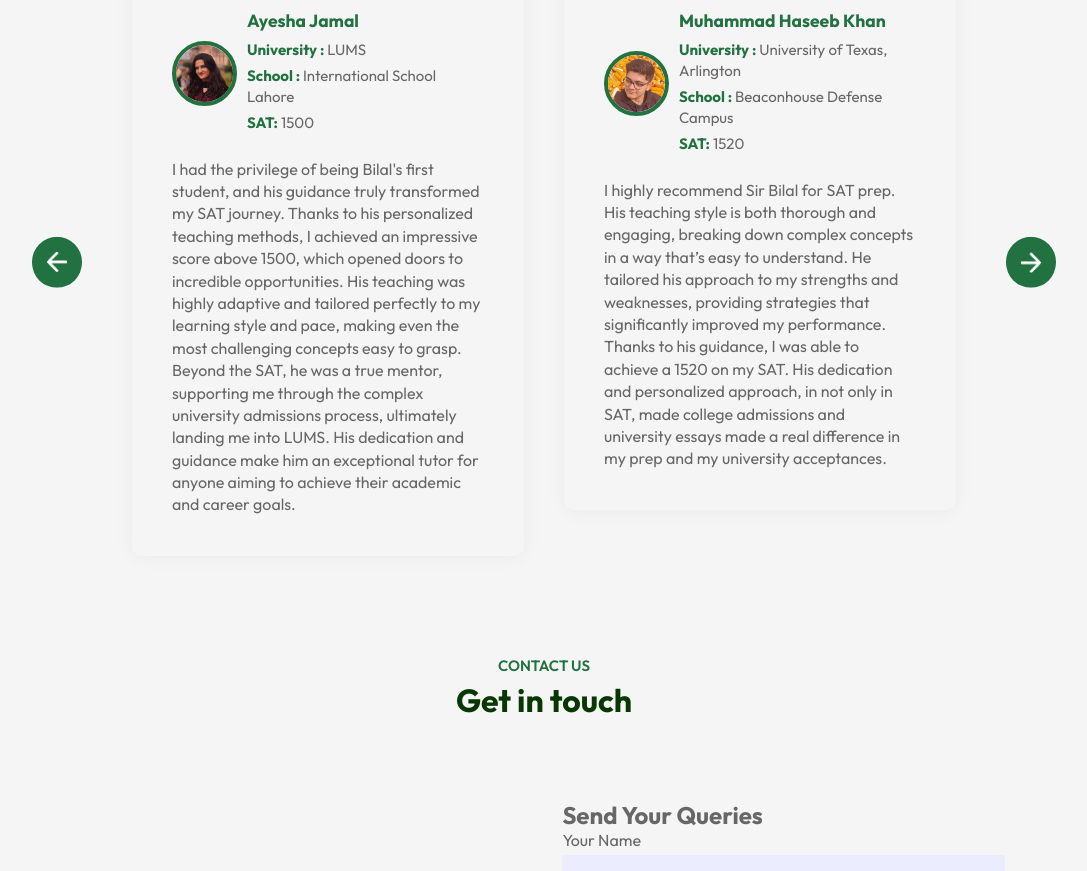
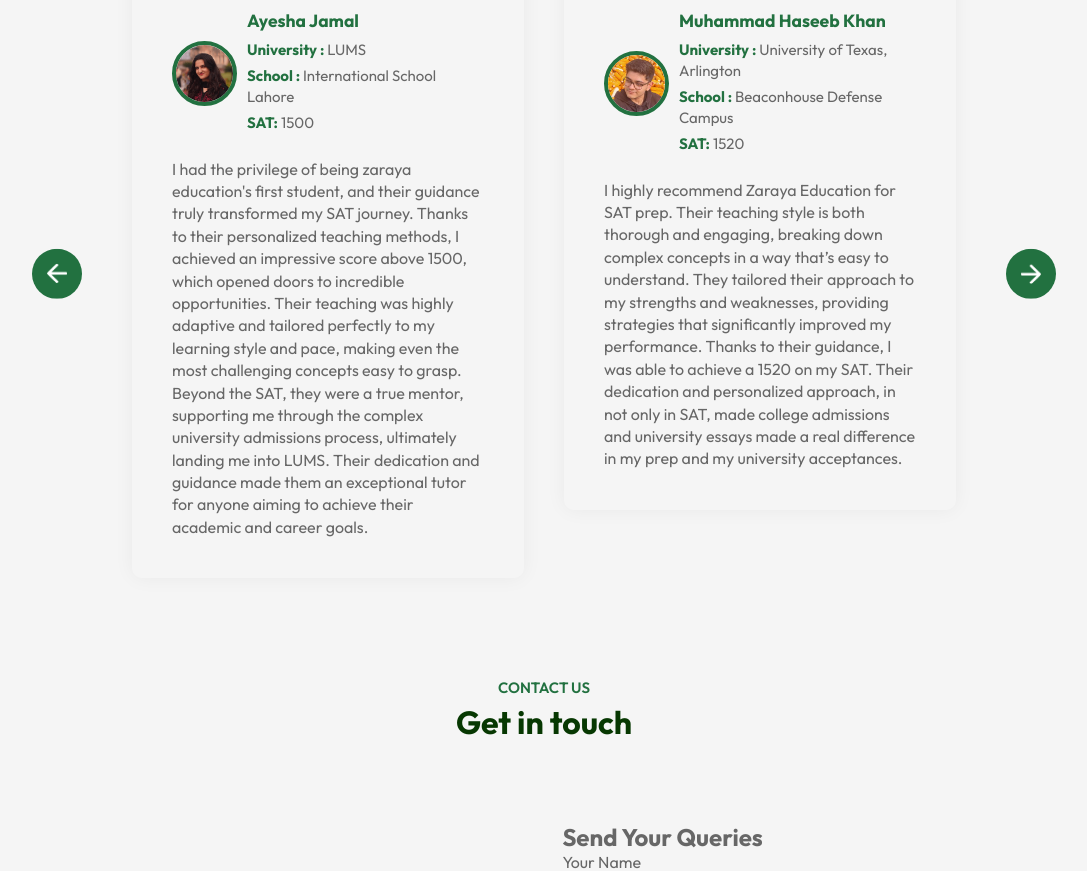
Before and after one commit to Zaeem944/ConsultantProject, a React (Vite) app in the folder ConsultantProject/: page / in a window 1280 px wide. Shown: the part 3180-4051 px from the top of the page, without its empty margins (96-1183 px from the left). Built offline with nearby package versions, Linux system fonts and the light colour scheme.

Commit message:
Update Testimonials.jsx

```diff
--- a/ConsultantProject/src/components/Testimonials/Testimonials.jsx
+++ b/ConsultantProject/src/components/Testimonials/Testimonials.jsx
@@ -46,7 +46,7 @@
                             <p><b>SAT:</b> 1500 </p>
                         </div>
                     </div>
-                    <p>I had the privilege of being Bilal's first student, and his guidance truly transformed my SAT journey. Thanks to his personalized teaching methods, I achieved an impressive score above 1500, which opened doors to incredible opportunities. His teaching was highly adaptive and tailored perfectly to my learning style and pace, making even the most challenging concepts easy to grasp. Beyond the SAT, he was a true mentor, supporting me through the complex university admissions process, ultimately landing me into LUMS. His dedication and guidance make him an exceptional tutor for anyone aiming to achieve their academic and career goals.</p>
+                    <p>I had the privilege of being zaraya education's first student, and their guidance truly transformed my SAT journey. Thanks to their personalized teaching methods, I achieved an impressive score above 1500, which opened doors to incredible opportunities. Their teaching was highly adaptive and tailored perfectly to my learning style and pace, making even the most challenging concepts easy to grasp. Beyond the SAT, they were a true mentor, supporting me through the complex university admissions process, ultimately landing me into LUMS. Their dedication and guidance made them an exceptional tutor for anyone aiming to achieve their academic and career goals.</p>
                 </div>
             </li>
             <li>
@@ -60,7 +60,7 @@
                             <p><b>SAT:</b> 1520 </p>
                         </div>
                     </div>
-                    <p>I highly recommend Sir Bilal for SAT prep. His teaching style is both thorough and engaging, breaking down complex concepts in a way that’s easy to understand. He tailored his approach to my strengths and weaknesses, providing strategies that significantly improved my performance. Thanks to his guidance, I was able to achieve a 1520 on my SAT. His dedication and personalized approach, in not only in SAT, made college admissions and university essays made a real difference in my prep and my university acceptances.</p>
+                    <p>I highly recommend Zaraya Education for SAT prep. Their teaching style is both thorough and engaging, breaking down complex concepts in a way that’s easy to understand. They tailored their approach to my strengths and weaknesses, providing strategies that significantly improved my performance. Thanks to their guidance, I was able to achieve a 1520 on my SAT. Their dedication and personalized approach, in not only in SAT, made college admissions and university essays made a real difference in my prep and my university acceptances.</p>
                 </div>
             </li>
             <li>
@@ -73,7 +73,7 @@
                             <p> <b>School : </b>Beaconhouse Bahria Town</p>
                         </div>
                     </div>
-                    <p>I am deeply grateful to Sir Bilal for his invaluable guidance and support in preparing me for college applications. His clear explanations, personalized teaching approach, and constant encouragement made a challenging process much more manageable. Thanks to his efforts, I was able to achieve a strong score, which played a significant role in helping me secure admission to my dream university, Florida International University (FIU). Your dedication to my success has been truly inspiring, and I cannot thank you enough for your effort and patience in guiding me through this journey.</p>
+                    <p>I am deeply grateful to Zaraya Education for their invaluable guidance and support in preparing me for college applications. Their clear explanations, personalized teaching approach, and constant encouragement made a challenging process much more manageable. Thanks to their efforts, I was able to achieve a strong score, which played a significant role in helping me secure admission to my dream university, Florida International University (FIU). Their dedication to my success has been truly inspiring, and I cannot thank you enough for their effort and patience in guiding me through this journey.</p>
                 </div>
             </li>
             <li>
```
